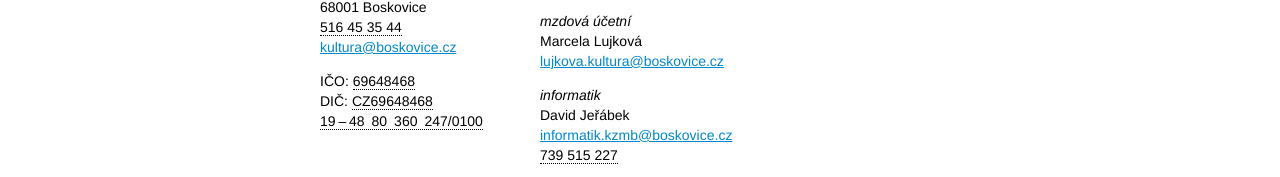
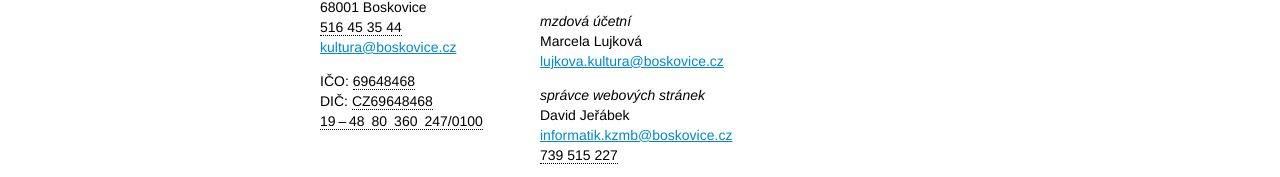
Before and after one commit to KZMB/Rozcestnik, a plain HTML site: page index.html in a window 1280 px wide. Shown: the part 525-702 px from the top of the page. Drawn offline with nearby package versions, Linux system fonts and the light colour scheme.

Commit message:
Oprava vykonávané funkce.

```diff
--- a/index.html
+++ b/index.html
@@ -59,7 +59,7 @@
                 <a href="mailto:lujkova.kultura@boskovice.cz">lujkova.kultura@boskovice.cz</a>
             </p>
             <p>
-                <em>informatik</em><br>
+                <em>správce webových stránek</em><br>
                 David Jeřábek<br>
                 <a href="mailto:informatik.kzmb@boskovice.cz">informatik.kzmb@boskovice.cz</a>
                 <span class="zoomable">739 515 227</span><br>
```
